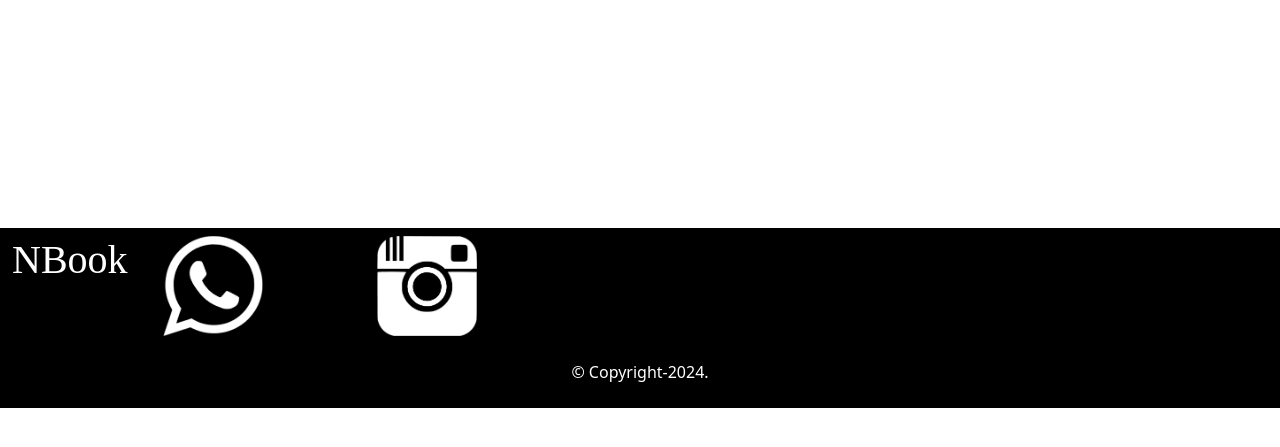
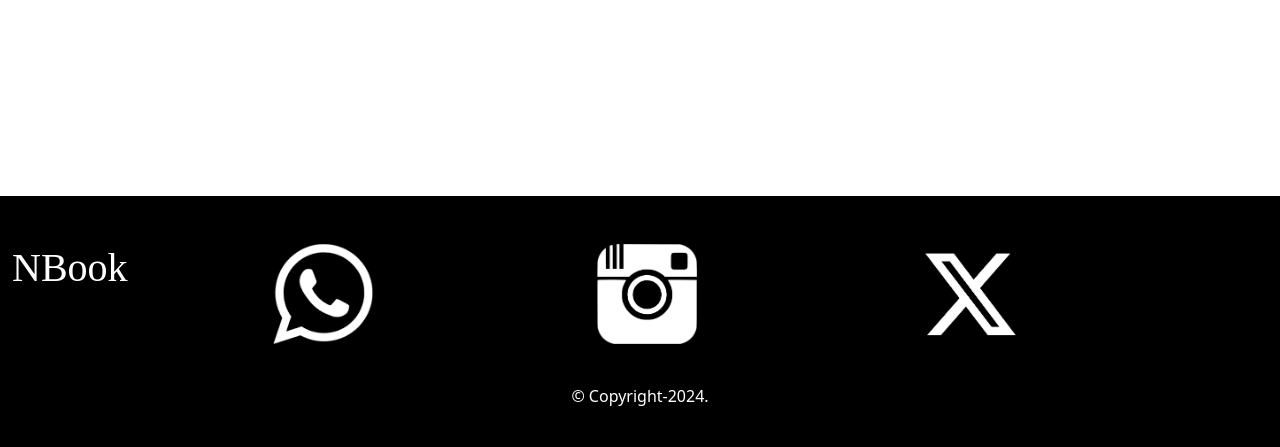
Before and after one commit to edu725/NBook-Eduardo, a Django app: page /nbook in a window 1280 px wide. Shown: the part 189-636 px from the top of the page. Run offline with Django 5.2, Linux system fonts and the light colour scheme; data that the repository does not hold is empty; some libraries are stand-ins or nearby versions.

Commit message:
entrega quarta-feira 12/06

```diff
--- a/MyProject/templates/SPA/spa.html
+++ b/MyProject/templates/SPA/spa.html
@@ -21,8 +21,5 @@
 <hr style="color: white;">
 <br>
 <hr style="color: white;">
-
-
   {% include 'partials/_footer.html' %}
-
 {% endblock %}
--- a/MyProject/templates/base.html
+++ b/MyProject/templates/base.html
@@ -1,6 +1,6 @@
 {% load static %}
 <!DOCTYPE HTML>
-<html >
+<html style="background-color: black;">
 	<head >
 		<meta charset="UTF-8">
         <meta name="viewport" content="width=device-width, initial-scale=1.0">
--- a/MyProject/templates/partials/_footer.html
+++ b/MyProject/templates/partials/_footer.html
@@ -1,5 +1,5 @@
 {% load static %}
-<footer class=" justify-content-center py-2 my-5 text-center" style="background-color: black; color: #ffffff;">
+<footer class=" justify-content-center py-2 pt-5 my-2 text-center" style="background-color: black; color: #ffffff;">
     <div class="container-fluid">
         <div class="row">
             <div class="col-md-1" style="font-family: Concert One; ">
@@ -7,18 +7,19 @@
                     NBook
                 </h1>
             </div>
-            <br>
-            <div class="col-md-2">
-                <img src="{% static 'assets/img/whatsapp.png' %}" style="height: 100px; width: 100px;" alt="">
+            <div class="col-md-2"  style="margin-left: 110px;">
+                <a href="###"><img src="{% static 'assets/img/whatsapp.png' %}" style="height: 100px; width: 100px;" alt=""></a>
             </div>
-            <br>
-            <div class="col-md-2">
-                <img src="{% static 'assets/img/instagran.png' %}" style="height: 100px; width: 100px;" alt="">
+            <div class="col-md-2" style="margin-left: 110px;">
+                <a href="###"><img src="{% static 'assets/img/instagran.png' %}" style="height: 100px; width: 100px;" alt=""></a>
+            </div>
+            <div class="col-md-2" style="margin-left: 110px;">
+                <a href="###"><img src="{% static 'assets/img/twitter.png' %}" style="height: 100px; width: 100px;" alt=""></a>
             </div>
         </div>
     </div>
     <br>
-    <div>
+    <div class="pt-3">
         <p>© Copyright-2024.</p>
     </div>
 </footer>
```
Also changed, not shown: MyProject/setup/static/assets/img/twitter.png (added), MyProject/static/assets/img/twitter.png (added).
